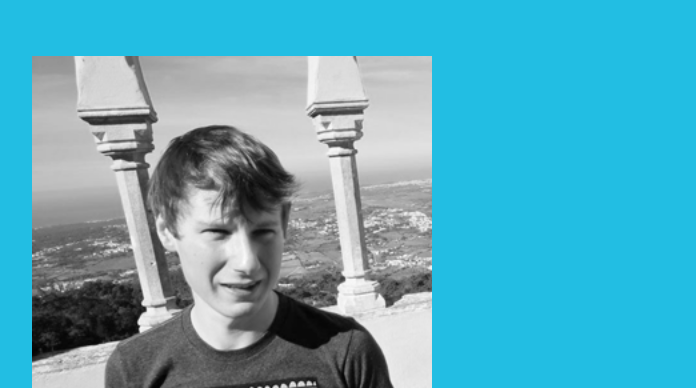
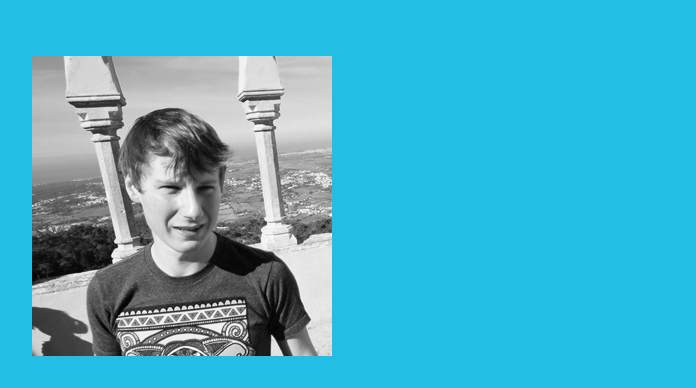
Before and after one commit to andrewdenty/andrewdenty.github.io, a plain HTML site: page index.html in a window 1280 px wide. Shown: the top 388 px of the page, without its empty margins (8-704 px from the left). Drawn offline with Linux system fonts and the light colour scheme.

Commit message:
character encoding & image resize

```diff
--- a/index.html
+++ b/index.html
@@ -1,6 +1,7 @@
 <!DOCTYPE html>
 <html lang="en">
 <head>
+  <meta charset="utf-8">
   <title>Andrew Denty</title>
   <meta name="author" content="Andrew Denty">
    <meta name="copyright" content="All material (c) Andrew Denty 2014">
@@ -34,7 +35,7 @@
 </head>
 <body>
   <div class="content">
-    <img class="profileimage" src="assets/img/andrewdenty.png" width="400px" height="400px" alt="Photo of Andrew Denty">
+    <img class="profileimage" src="assets/img/andrewdenty.png" width="300px" height="300px" alt="Photo of Andrew Denty">
     <h1>Andrew Denty</h1>
     <h2>Product Marketer @ Red Gate</h2>
     <p><a href="https://twitter.com/andrewdenty">@andrewdenty</a>  </p>
```
